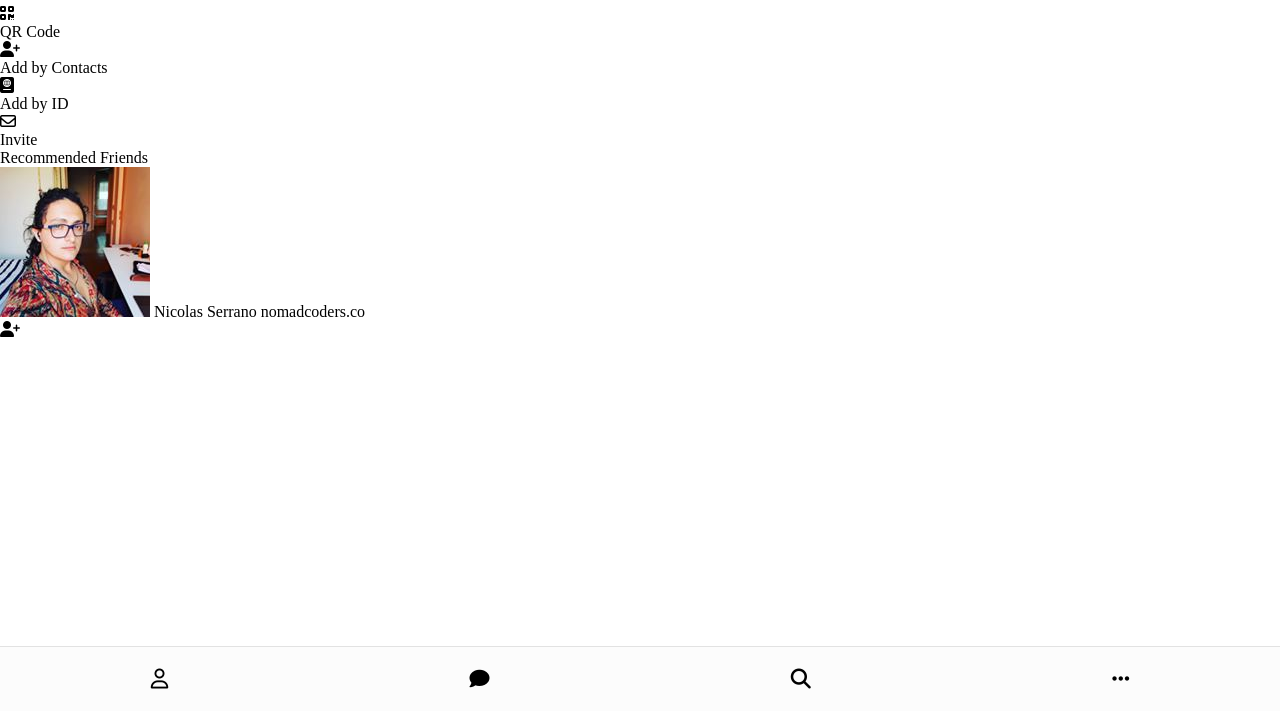
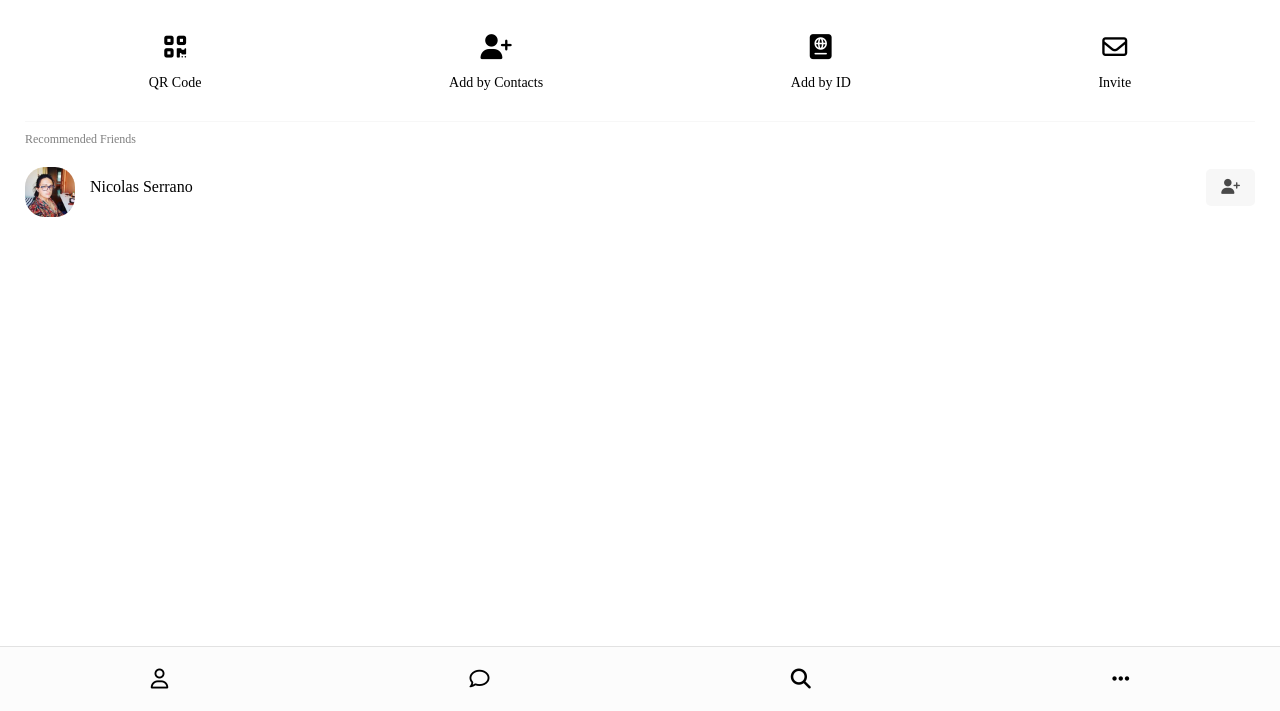
Before and after one commit to Blueblack319/kakao-clone-self, a plain HTML site: page find.html in a window 1280 px wide. Shown: the part 89-800 px from the top of the page. Drawn offline with Linux system fonts and the light colour scheme.

Commit message:
create & revice css
chats.css
find.css
friends.css

```diff
--- a/css/avatar.css
+++ b/css/avatar.css
@@ -7,3 +7,16 @@
   height: 60px;
   border-radius: 25px;
 }
+
+.l-avatar {
+  width: 70px;
+  height: 70px;
+  border-radius: 25px;
+}
+
+.s-avatar {
+  width: 50px;
+  height: 50px;
+  border-radius: 20px;
+  margin-top: 10px;
+}
--- /dev/null
+++ b/css/find.css
@@ -0,0 +1,47 @@
+.find {
+  display: flex;
+  flex-direction: column;
+  padding: 10px 25px;
+}
+
+.find__list {
+  display: flex;
+  flex-direction: row;
+  justify-content: space-around;
+  padding-top: 20px;
+  padding-bottom: 30px;
+  border-bottom: 1px solid #f7f7f7;
+  margin-bottom: 10px;
+}
+
+.find__recommended-title {
+  font-size: 12px;
+  padding-bottom: 10px;
+}
+
+.list .list__item {
+  display: flex;
+  flex-direction: column;
+  align-items: center;
+}
+
+.list__item i {
+  font-size: 25px;
+}
+
+.list__item .item__title {
+  font-size: 14px;
+  font-weight: 300;
+  padding-top: 15px;
+}
+
+.find__right {
+  border: none;
+  background-color: #f7f7f7;
+  padding: 10px 15px;
+  border-radius: 5px;
+}
+
+.find__right i {
+  font-size: 15px;
+}
--- /dev/null
+++ b/css/friends.css
@@ -0,0 +1,48 @@
+.friends {
+  display: flex;
+  flex-direction: column;
+  padding: 10px 25px;
+}
+
+.friends__container {
+  display: flex;
+  flex-direction: row;
+  justify-content: space-between;
+  align-items: center;
+  font-weight: 300;
+  padding-bottom: 20px;
+  border-bottom: 1px solid #f7f7f7;
+  margin-bottom: 17px;
+}
+.friends__container:last-child {
+  border-bottom: none;
+}
+
+.friends__title {
+  font-size: 14px;
+  color: rgba(0, 0, 0, 0.5);
+}
+
+.friends__friend .friend__left {
+  display: flex;
+  flex-direction: row;
+  align-items: center;
+}
+
+.friends__friend .friend__status {
+  color: rgba(0, 0, 0, 0.5);
+  font-size: 13px;
+}
+
+.friend__right {
+  color: rgba(0, 0, 0, 0.5);
+  font-size: 13px;
+  padding: 3px 10px;
+  border: 2px solid #10f022;
+  border-radius: 20px;
+}
+
+.friend__right i {
+  font-size: 11px;
+  color: rgba(0, 0, 0, 0.7);
+}
--- a/css/nav-bar.css
+++ b/css/nav-bar.css
@@ -12,4 +12,5 @@
 
 .nav-bar i {
   font-size: 20px;
+  color: #000000;
 }
--- a/css/status-bar.css
+++ b/css/status-bar.css
@@ -9,3 +9,7 @@
 .status-bar i {
   color: rgba(0, 0, 0, 0.7);
 }
+
+.status-bar i:nth-child(3) {
+  padding-right: 5px;
+}
--- a/css/styles.css
+++ b/css/styles.css
@@ -3,10 +3,14 @@
 @import "avatar.css";
 @import "chats.css";
 @import "nav-bar.css";
+@import "friends.css";
+@import "find.css";
+@import "more";
 
 * {
   box-sizing: border-box;
   margin: 0px;
   padding: 0px;
   list-style-type: none;
+  text-decoration: none;
 }
--- a/find.html
+++ b/find.html
@@ -51,25 +51,36 @@
           <div class="item__title">Invite</div>
         </li>
       </ul>
+      <span class="friends__title find__recommended-title"
+        >Recommended Friends</span
+      >
       <div class="friends__container">
-        <span class="friends__title">Recommended Friends</span>
-        <div class="friend__friend friend">
+        <div class="friends__friend friend">
           <div class="friend__left">
-            <img src="images/avatar.jpg" />
-            <span>Nicolas Serrano</span>
-            <span>nomadcoders.co</span>
+            <img src="images/avatar.jpg" class="g-avatar s-avatar" />
+            <div class="friend__text">
+              <div class="friend__name">Nicolas Serrano</div>
+            </div>
           </div>
-          <div class="friend__right find__icon">
-            <i class="fas fa-user-plus"></i>
-          </div>
+        </div>
+        <div class="friend__right find__right">
+          <i class="fas fa-user-plus"></i>
         </div>
       </div>
     </main>
     <nav class="nav-bar">
-      <i class="far fa-user"></i>
-      <i class="fas fa-comment"></i>
-      <i class="fas fa-search"></i>
-      <i class="fas fa-ellipsis-h"></i>
+      <a href="friends.html">
+        <i class="far fa-user"></i>
+      </a>
+      <a href="index.html">
+        <i class="far fa-comment"></i>
+      </a>
+      <a href="find.html">
+        <i class="fas fa-search"></i>
+      </a>
+      <a href="more.html">
+        <i class="fas fa-ellipsis-h"></i>
+      </a>
     </nav>
   </body>
 </html>
```
Also changed, not shown: friends.html (+35 -21 lines), index.html (+14 -6 lines), more.html (+12 -5 lines), css/more.css (added).
